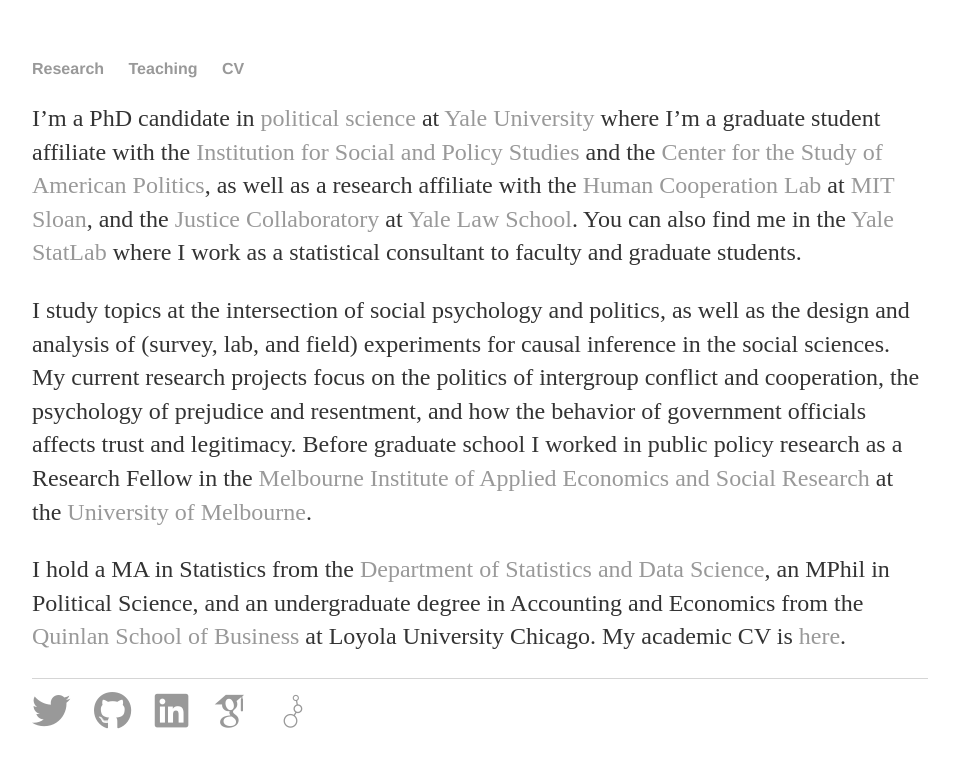
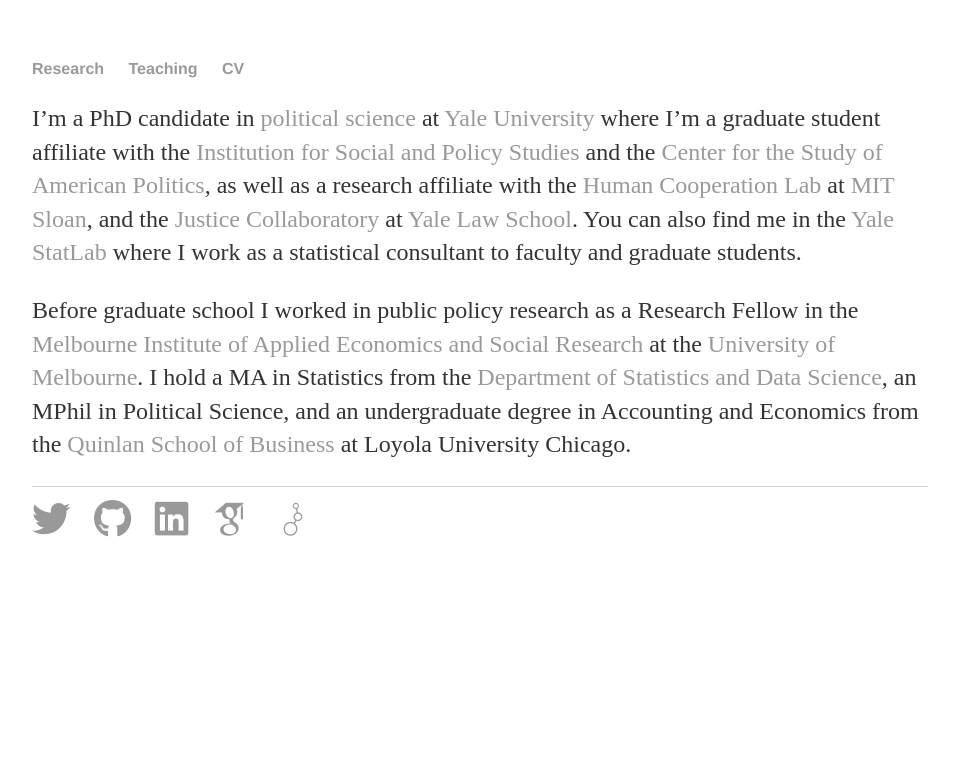
Before and after one commit to kylepeyton/kylepeyton.github.io, a Jekyll site: the page built from index.markdown, in a window 1280 px wide. Shown: the top 768 px of the page, without its empty margins (160-1119 px from the left). Built offline with Jekyll 4.4.1, drawn with Linux system fonts in a browser that asks for light colours; nearby versions of some CDN libraries; some web fonts are replaced.

Commit message:
Update index.markdown

```diff
--- a/index.markdown
+++ b/index.markdown
@@ -5,6 +5,4 @@
 
 I'm a PhD candidate in [political science](https://politicalscience.yale.edu/) at [Yale University](https://www.yale.edu/) where I'm a graduate student affiliate with the [Institution for Social and Policy Studies](https://isps.yale.edu/) and the [Center for the Study of American Politics](https://csap.yale.edu/), as well as a research affiliate with the [Human Cooperation Lab](http://davidrand-cooperation.com/lab/) at [MIT Sloan](https://mitsloan.mit.edu/), and the [Justice Collaboratory](https://law.yale.edu/justice-collaboratory) at [Yale Law School](https://law.yale.edu/). You can also find me in the [Yale StatLab](http://statlab.stat.yale.edu/) where I work as a statistical consultant to faculty and graduate students.
 
-I study topics at the intersection of social psychology and politics, as well as the design and analysis of (survey, lab, and field) experiments for causal inference in the social sciences. My current research projects focus on the politics of intergroup conflict and cooperation, the psychology of prejudice and resentment, and how the behavior of government officials affects trust and legitimacy. Before graduate school I worked in public policy research as a Research Fellow in the [Melbourne Institute of Applied Economics and Social Research](http://melbourneinstitute.unimelb.edu.au/) at the [University of Melbourne](http://www.unimelb.edu.au/).
-
-I hold a MA in Statistics from the [Department of Statistics and Data Science](http://statistics.yale.edu/), an MPhil in Political Science, and an undergraduate degree in Accounting and Economics from the [Quinlan School of Business](https://www.luc.edu/quinlan/index.shtml) at Loyola University Chicago. My academic CV is [here](https://kylepeyton.github.io/assets/peyton_cv.pdf).
+Before graduate school I worked in public policy research as a Research Fellow in the [Melbourne Institute of Applied Economics and Social Research](http://melbourneinstitute.unimelb.edu.au/) at the [University of Melbourne](http://www.unimelb.edu.au/). I hold a MA in Statistics from the [Department of Statistics and Data Science](http://statistics.yale.edu/), an MPhil in Political Science, and an undergraduate degree in Accounting and Economics from the [Quinlan School of Business](https://www.luc.edu/quinlan/index.shtml) at Loyola University Chicago.
```
